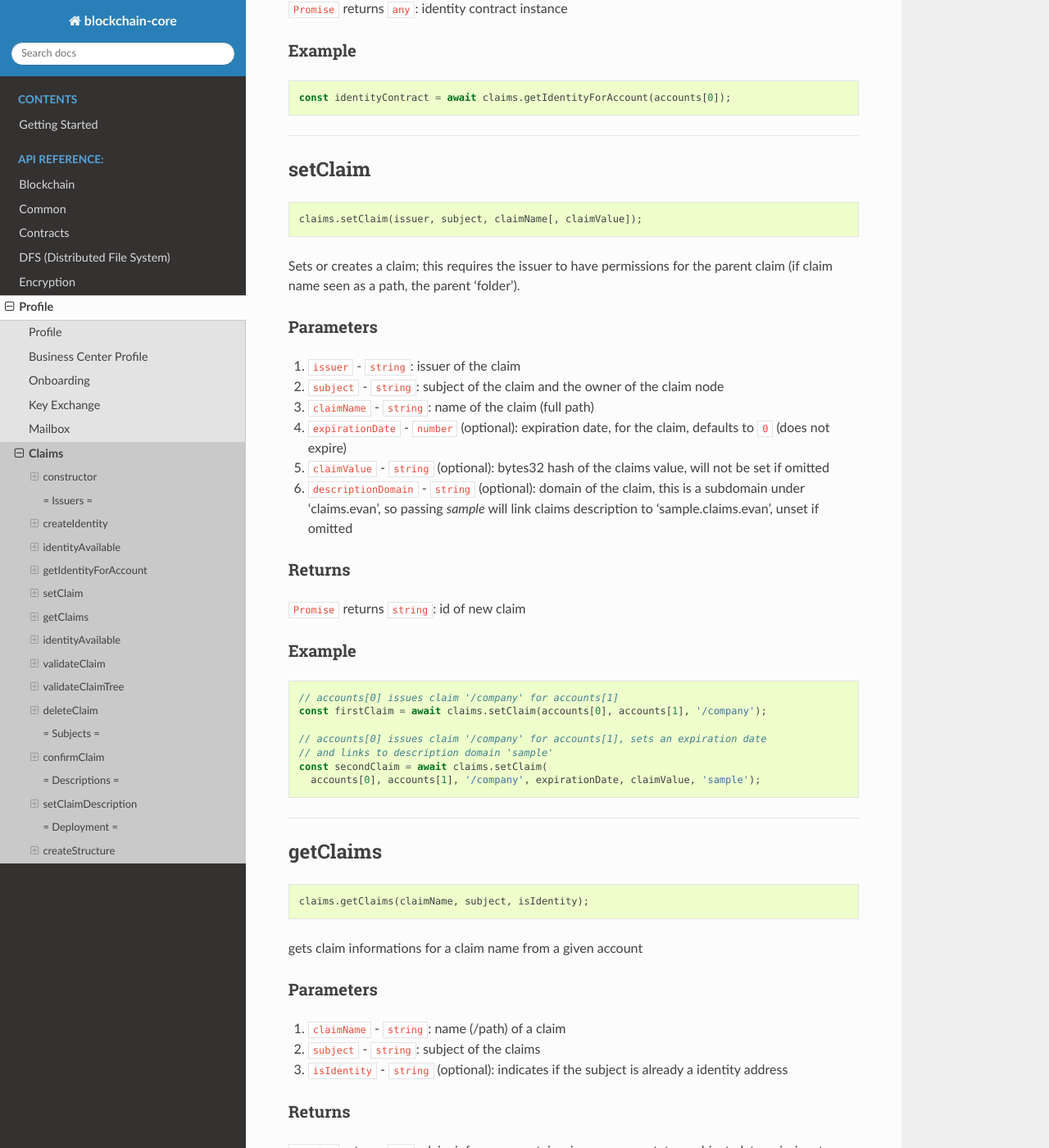
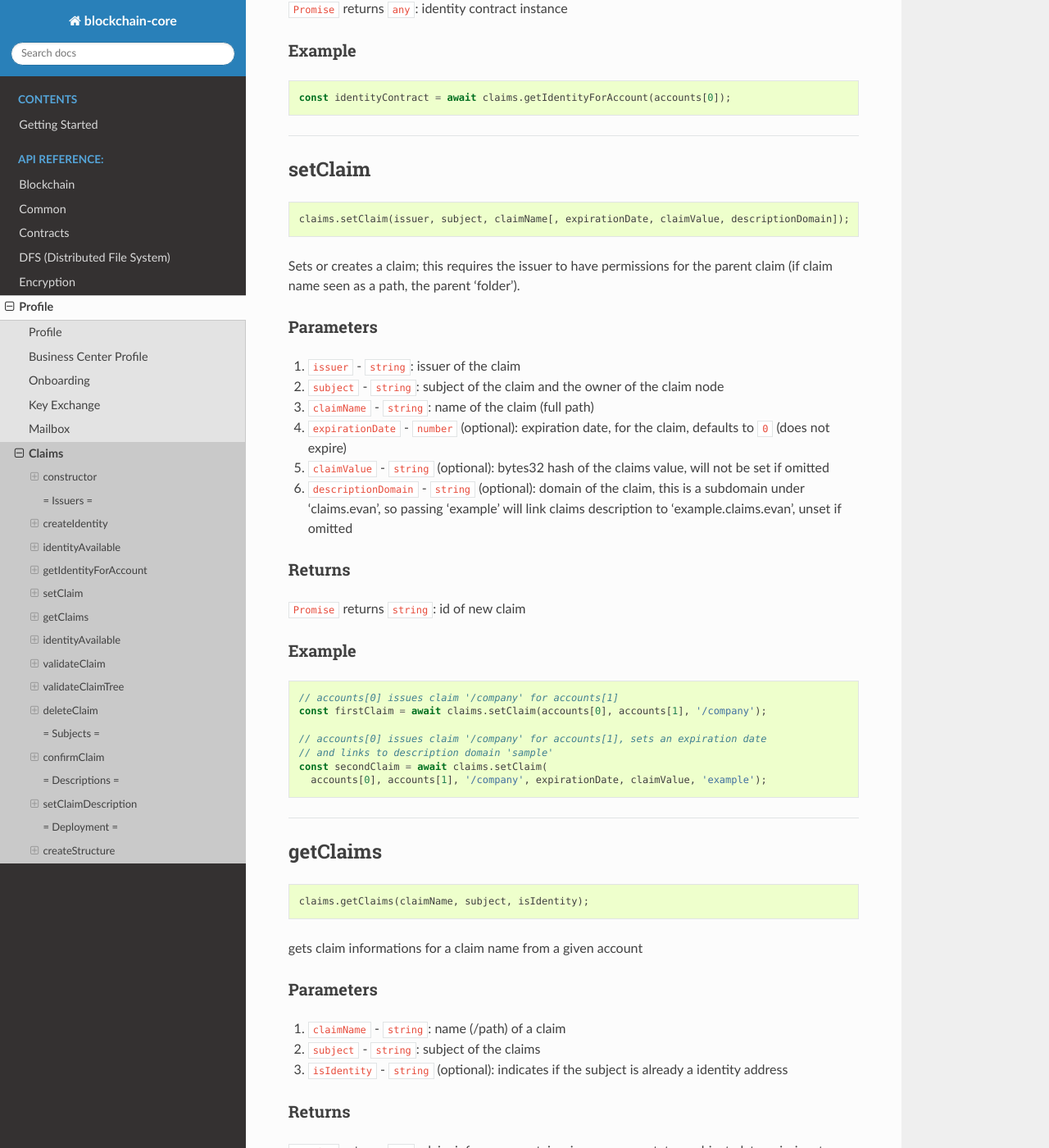
Before and after one commit to evannetwork/api-blockchain-core, a Sphinx documentation site: the page built from docs/profile/claims.rst, in a window 1280 px wide and 1400 px high, scrolled down 3728 px. Shown: the whole window at 82% size. Built offline with Sphinx 7.4.7 and the Read the Docs theme 2.0.0, drawn with Linux system fonts in a browser that asks for light colours; pages that are not in the unit, such as notebooks, are missing from menus; some of the changed text lies outside the part shown.

Commit message:
add check for claims without description; update docu

```diff
--- a/docs/profile/claims.rst
+++ b/docs/profile/claims.rst
@@ -241,7 +241,7 @@
 
 .. code-block:: typescript
 
-  claims.setClaim(issuer, subject, claimName[, claimValue]);
+  claims.setClaim(issuer, subject, claimName[, expirationDate, claimValue, descriptionDomain]);
 
 Sets or creates a claim; this requires the issuer to have permissions for the parent claim (if claim
 name seen as a path, the parent 'folder').
@@ -255,7 +255,7 @@
 #. ``claimName`` - ``string``: name of the claim (full path)
 #. ``expirationDate`` - ``number`` (optional): expiration date, for the claim, defaults to ``0`` (does not expire)
 #. ``claimValue`` - ``string`` (optional): bytes32 hash of the claims value, will not be set if omitted
-#. ``descriptionDomain`` - ``string`` (optional): domain of the claim, this is a subdomain under 'claims.evan', so passing `sample` will link claims description to 'sample.claims.evan', unset if omitted
+#. ``descriptionDomain`` - ``string`` (optional): domain of the claim, this is a subdomain under 'claims.evan', so passing 'example' will link claims description to 'example.claims.evan', unset if omitted
 
 -------
 Returns
@@ -275,7 +275,7 @@
   // accounts[0] issues claim '/company' for accounts[1], sets an expiration date
   // and links to description domain 'sample'
   const secondClaim = await claims.setClaim(
-    accounts[0], accounts[1], '/company', expirationDate, claimValue, 'sample');
+    accounts[0], accounts[1], '/company', expirationDate, claimValue, 'example');
 
 
 --------------------------------------------------------------------------------
@@ -586,7 +586,7 @@
 
 #. ``accountId`` - ``string``: accountId, that performs the description update
 #. ``topic`` - ``string``: name of the claim (full path) to set description
-#. ``domain`` - ``string``: domain of the claim, this is a subdomain under 'claims.evan', so passing `example` will link claims description to 'sample.claims.evan'
+#. ``domain`` - ``string``: domain of the claim, this is a subdomain under 'claims.evan', so passing 'example' will link claims description to 'example.claims.evan'
 #. ``description`` - ``string``: DBCP description of the claim; can be an Envelope but only public properties are used
 
 -------
```
Also changed, not shown: other parts of docs/profile/claims.rst (+1 -1 lines), 1 other file.
